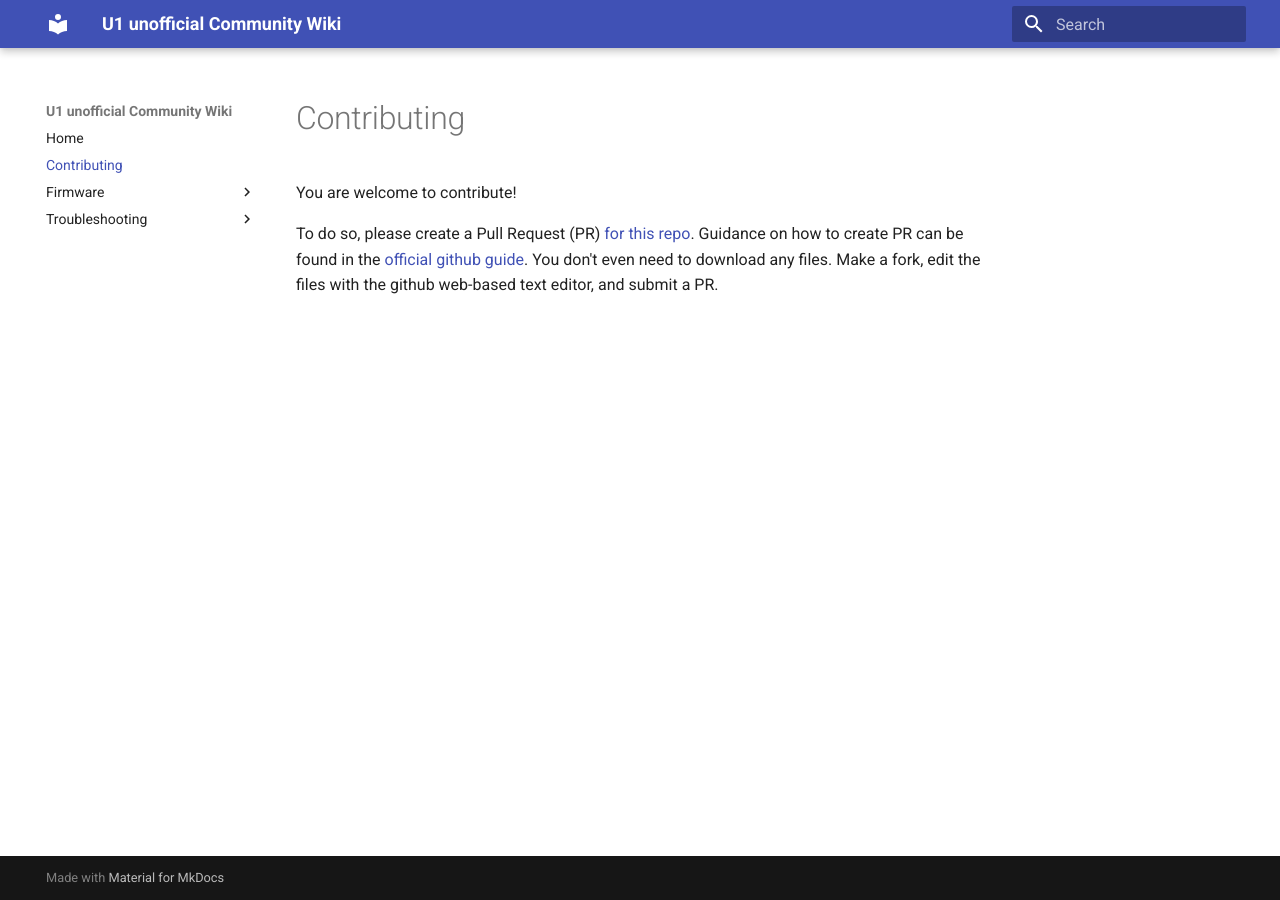
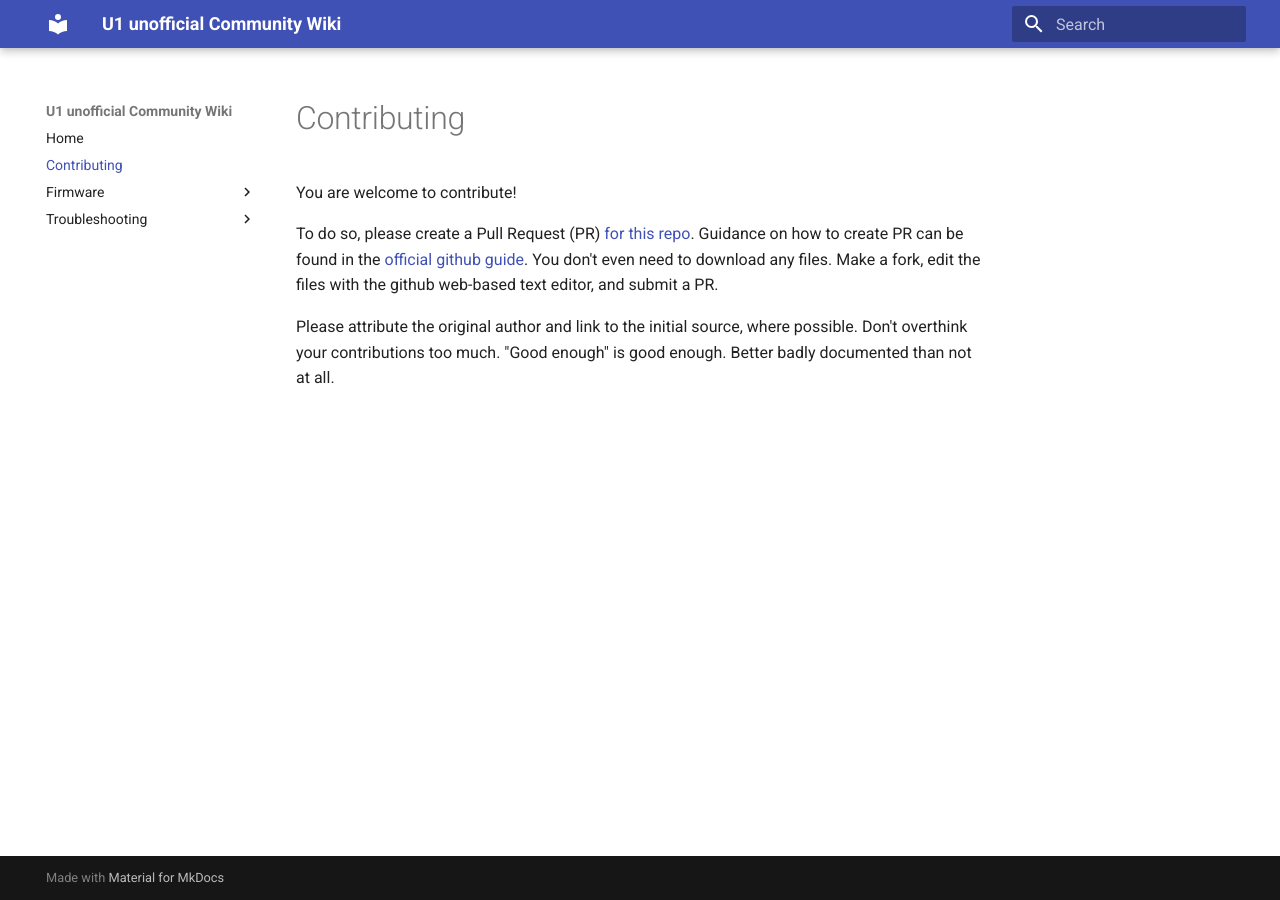
Before and after one commit to charel/U1-unofficial-community-wiki, an MkDocs documentation site: the page built from docs/contribute.md, in a window 1280 px wide. Built offline with MkDocs 1.6.1 and Material for MkDocs 9.7.7, drawn with Linux system fonts in a browser that asks for light colours.

```diff
--- a/docs/contribute.md
+++ b/docs/contribute.md
@@ -3,3 +3,6 @@ You are welcome to contribute!
 
 To do so, please create a Pull Request (PR) [for this repo](https://github.com/charel/U1-unofficial-community-wiki).
 Guidance on how to create PR can be found in the [official github guide](https://docs.github.com/en/get-started/exploring-projects-on-github/contributing-to-a-project). You don't even need to download any files. Make a fork, edit the files with the github web-based text editor, and submit a PR.
+
+Please attribute the original author and link to the initial source, where possible.
+Don't overthink your contributions too much. "Good enough" is good enough. Better badly documented than not at all.
```
Also changed, not shown: README.md (added, +9 -0 lines).
